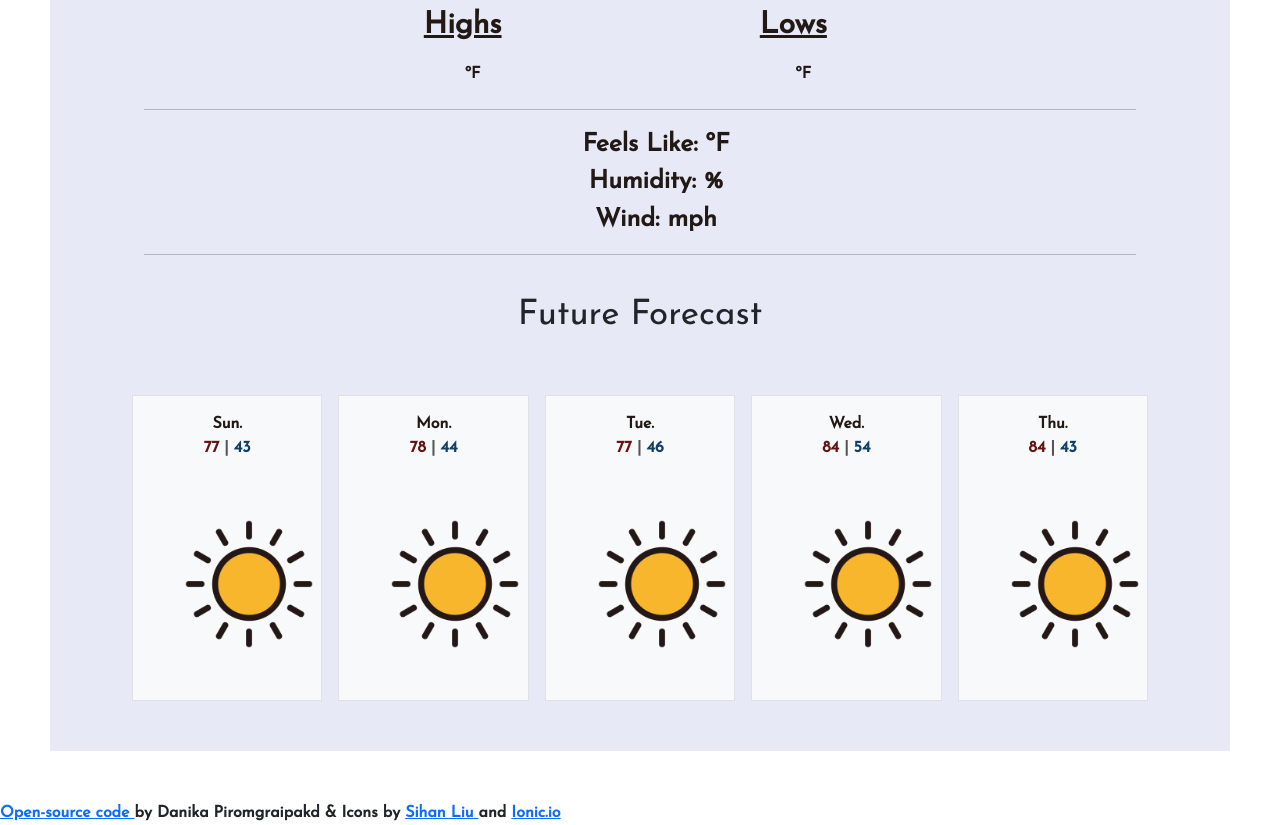
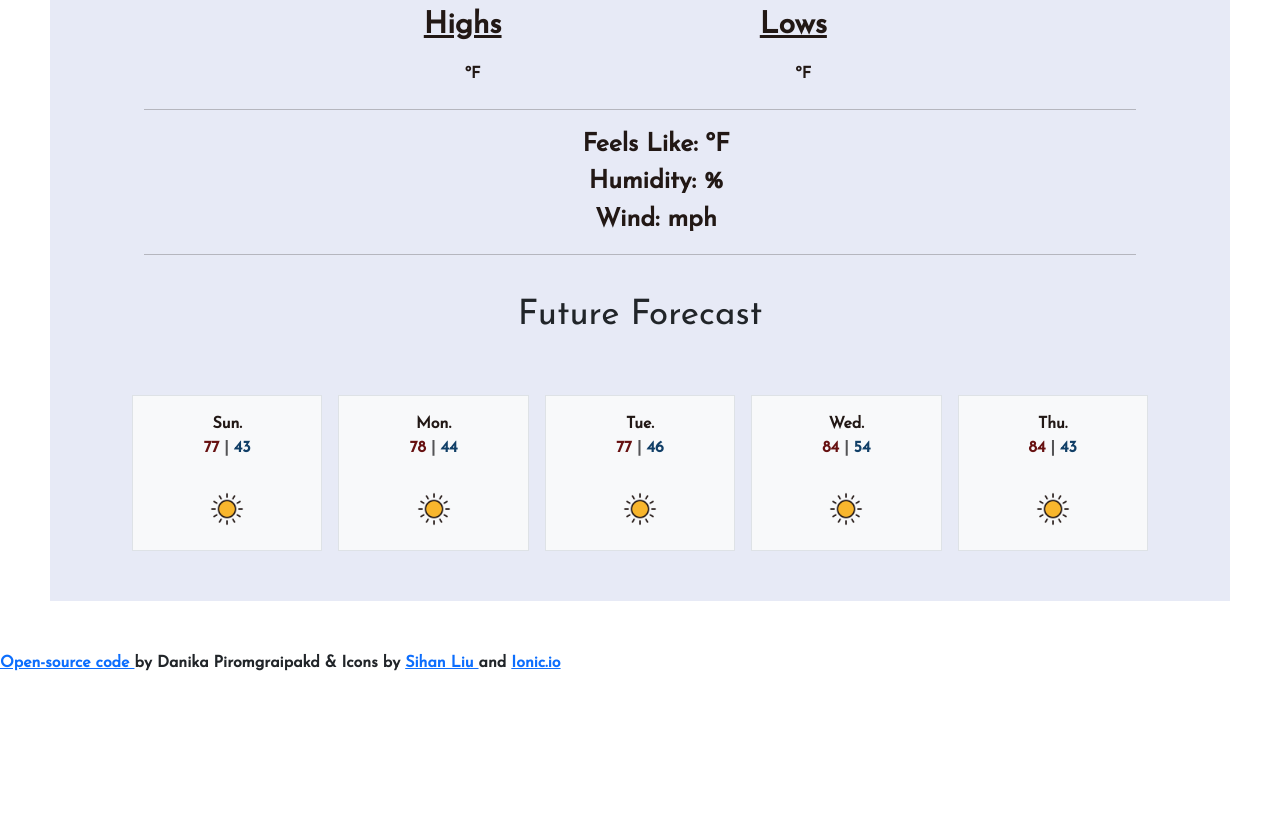
Before and after one commit to 4CCELA/weather-project, a plain HTML site: page index.html in a window 1280 px wide. Shown: the part 614-1439 px from the top of the page. After the commit the page ends 1289 px from the top, so only its background shows below. Drawn offline with nearby package versions, Linux system fonts and the light colour scheme; no server answers.

Commit message:
Change forecast icon size

```diff
--- a/index.html
+++ b/index.html
@@ -90,35 +90,35 @@
                   <div class="p-3 border bg-light">
                     <span class="days">Sun.</span><br />
                     <span class="high-temps" id="high-temps">77</span> | <span class="low-temps" id="low-temps">43</span><br /><br />
-                    <img src="icons/01d.png" id="icon"/>
+                    <img src="icons/01d.png" id="icons"/>
                   </div>
                 </div>
                 <div class="col">
                   <div class="p-3 border bg-light">
                     <span class="days">Mon.</span><br />
                     <span class="high-temps" id="high-temps">78</span> | <span class="low-temps" id="low-temps">44</span><br /><br />
-                    <img src="icons/01d.png" id="icon"/>
+                    <img src="icons/01d.png" id="icons"/>
                   </div>
                 </div>
                 <div class="col">
                   <div class="p-3 border bg-light">
                     <span class="days">Tue.</span><br />
                     <span class="high-temps" id="high-temps">77</span> | <span class="low-temps" id="low-temps">46</span><br /><br />
-                    <img src="icons/01d.png" id="icon"/>
+                    <img src="icons/01d.png" id="icons"/>
                   </div>
                 </div>
                 <div class="col">
                   <div class="p-3 border bg-light">
                     <span class="days">Wed.</span><br />
                     <span class="high-temps" id="high-temps">84</span> | <span class="low-temps" id="low-temps">54</span> <br /><br />
-                    <img src="icons/01d.png" id="icon"/>
+                    <img src="icons/01d.png" id="icons"/>
                   </div>
                 </div>
                 <div class="col">
                   <div class="p-3 border bg-light">
                     <span class="days">Thu.</span><br />
                     <span class="high-temps" id="high-temps">84</span> | <span class="low-temps" id="low-temps">43</span> <br /><br />
-                    <img src="icons/01d.png" id="icon"/>
+                    <img src="icons/01d.png" id="icons"/>
                   </div>
                     <script src="index.js"></script>
                   </div>
--- a/src/styles.css
+++ b/src/styles.css
@@ -133,3 +133,7 @@ li {
 footer {
   align-items: center;
 }
+
+#icons {
+  max-width: 50px;
+}
```
